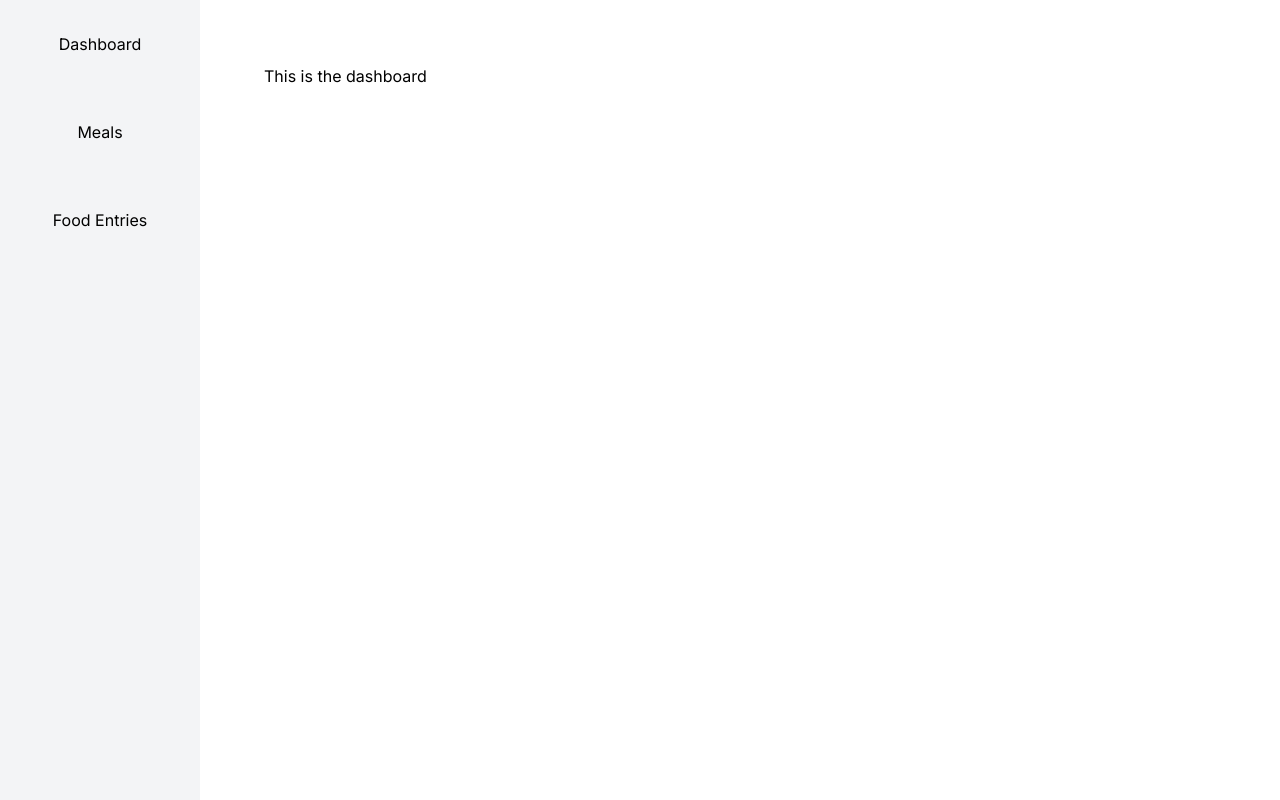
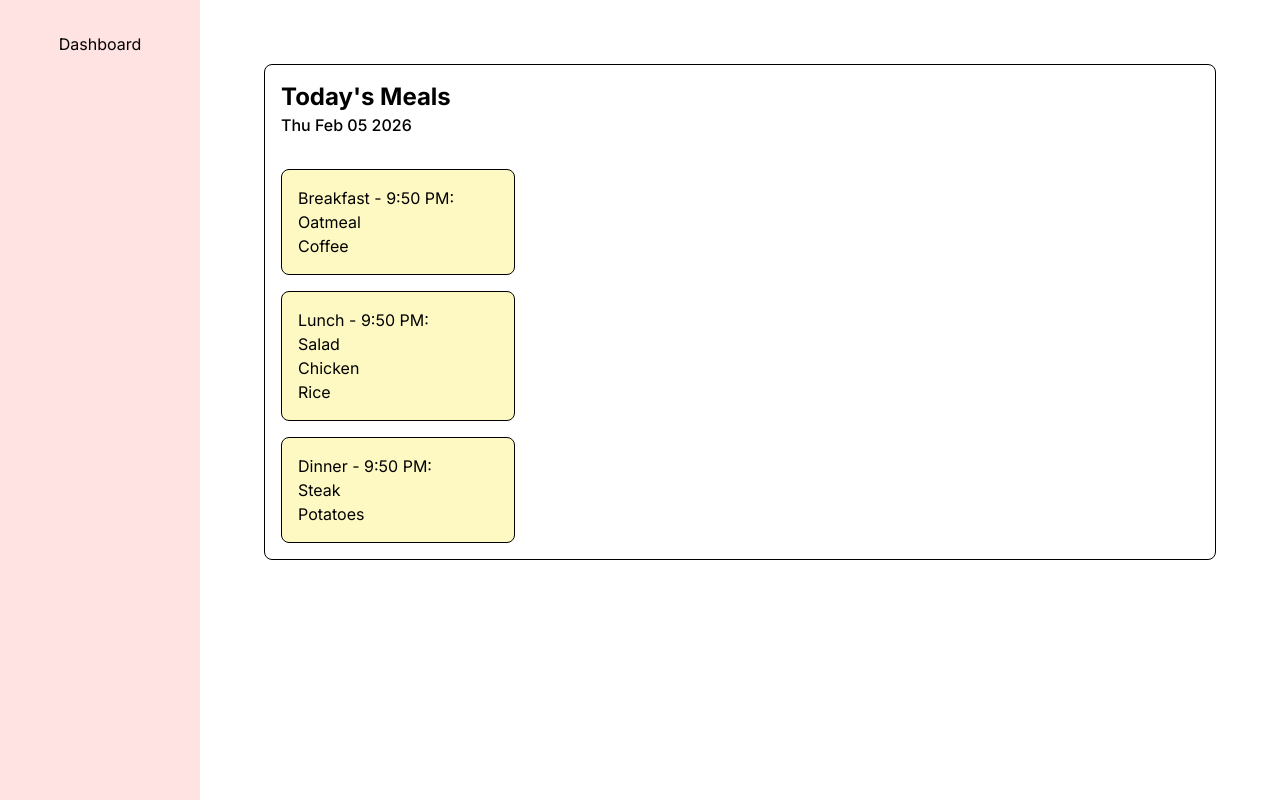
Before and after one commit to reed756/food-diary, a Next.js app: page /dashboard in a window 1280 px wide. Built offline with nearby package versions, Linux system fonts and the light colour scheme.

Commit message:
add meal cards and update dashboard ui

```diff
--- a/src/app/dashboard/(overview)/page.tsx
+++ b/src/app/dashboard/(overview)/page.tsx
@@ -1,3 +1,79 @@
+import { MEALTYPE, TodaysMeals } from '@/app/lib/definitions';
+import MealCard from '@/app/ui/dashboard/meal-card';
+
 export default function Page() {
-  return <h1>This is the dashboard</h1>;
+  const todaysMeals: TodaysMeals = {
+    day_id: 0,
+    date: new Date(),
+    meals: [
+      {
+        id: 0,
+        type: MEALTYPE.BREAKFAST,
+        time: new Date(),
+        foods: [
+          {
+            id: 0,
+            name: 'Oatmeal'
+          },
+          {
+            id: 1,
+            name: 'Coffee'
+          }
+        ]
+      },
+      {
+        id: 1,
+        type: MEALTYPE.LUNCH,
+        time: new Date(),
+        foods: [
+          {
+            id: 0,
+            name: 'Salad'
+          },
+          {
+            id: 1,
+            name: 'Chicken'
+          },
+          {
+            id: 2,
+            name: 'Rice'
+          }
+        ]
+      },
+      {
+        id: 2,
+        type: MEALTYPE.DINNER,
+        time: new Date(),
+        foods: [
+          {
+            id: 0,
+            name: 'Steak'
+          },
+          {
+            id: 1,
+            name: 'Potatoes'
+          }
+        ]
+      }
+    ]
+  };
+
+  return (
+    <div className="border-black border p-4 rounded-lg bg-grey-100">
+      <h1 className="text-2xl font-bold">Today&apos;s Meals</h1>
+      <h2 className="font-medium">{todaysMeals.date.toDateString()}</h2>
+      <div className="mt-8 flex flex-col gap-4">
+        {todaysMeals.meals.map((meal) => {
+          return (
+            <div
+              key={meal.id}
+              className="flex gap-2"
+            >
+              <MealCard {...meal}></MealCard>
+            </div>
+          );
+        })}
+      </div>
+    </div>
+  );
 }
--- a/src/app/dashboard/food-entries/page.tsx
+++ /dev/null
@@ -1,3 +0,0 @@
-export default function Page() {
-  return <h1>This is the food entries page!</h1>;
-}
--- a/src/app/dashboard/meals/page.tsx
+++ /dev/null
@@ -1,72 +0,0 @@
-import { MEALTYPE } from '@/app/lib/definitions';
-
-export default function Page() {
-  const meals = [
-    {
-      id: 0,
-      day_id: 0,
-      type: MEALTYPE.BREAKFAST,
-      createdAt: new Date(),
-      updatedAt: new Date(),
-      foods: [
-        {
-          id: 0,
-          meal_id: 0,
-          name: 'Oatmeal',
-          createdAt: new Date(),
-          updatedAt: new Date()
-        }
-      ]
-    },
-    {
-      id: 1,
-      day_id: 0,
-      type: MEALTYPE.LUNCH,
-      createdAt: new Date(),
-      updatedAt: new Date(),
-      foods: [
-        {
-          id: 1,
-          meal_id: 1,
-          name: 'Salad',
-          createdAt: new Date(),
-          updatedAt: new Date()
-        }
-      ]
-    },
-    {
-      id: 2,
-      day_id: 0,
-      type: MEALTYPE.DINNER,
-      createdAt: new Date(),
-      updatedAt: new Date(),
-      foods: [
-        {
-          id: 2,
-          meal_id: 2,
-          name: 'Steak',
-          createdAt: new Date(),
-          updatedAt: new Date()
-        }
-      ]
-    }
-  ];
-
-  return (
-    <div>
-      <h1>Meals</h1>
-      {meals.map((meal) => {
-        return (
-          <div key={meal.id}>
-            <h2>{meal.type}</h2>
-            <ul>
-              {meal.foods.map((food) => {
-                return <li key={food.id}>{food.name}</li>;
-              })}
-            </ul>
-          </div>
-        );
-      })}
-    </div>
-  );
-}
--- /dev/null
+++ b/src/app/lib/utils.ts
@@ -0,0 +1,12 @@
+export function capitaliseFirstLetter(str: string) {
+  return str.charAt(0).toUpperCase() + str.slice(1);
+}
+
+export function formatTime(date: Date) {
+  const hours = date.getHours();
+  const minutes = date.getMinutes();
+  const ampm = hours >= 12 ? 'PM' : 'AM';
+  const formattedHours = hours % 12 || 12; // Convert to 12-hour format
+  const formattedMinutes = minutes < 10 ? `0${minutes}` : minutes; // Add leading zero if needed
+  return `${formattedHours}:${formattedMinutes} ${ampm}`;
+}
--- /dev/null
+++ b/src/app/ui/dashboard/meal-card.tsx
@@ -0,0 +1,22 @@
+import { Meal } from '@/app/lib/definitions';
+import { capitaliseFirstLetter, formatTime } from '@/app/lib/utils';
+
+export default function MealCard({ id, type, time, foods }: Meal) {
+  return (
+    <div
+      key={id}
+      className="flex gap-2"
+    >
+      <div className="border-black border p-4 rounded-lg bg-yellow-100 w-full">
+        <h2 className="w-50">
+          {capitaliseFirstLetter(type)} - {formatTime(time)}:
+        </h2>
+        <ul>
+          {foods.map((food) => {
+            return <li key={food.id}>{food.name}</li>;
+          })}
+        </ul>
+      </div>
+    </div>
+  );
+}
--- a/src/app/ui/dashboard/sidenav.tsx
+++ b/src/app/ui/dashboard/sidenav.tsx
@@ -2,25 +2,13 @@ import Link from 'next/link';
 
 export default function Sidenav() {
   return (
-    <div className="m-0 p-0 w-50 bg-gray-100 fixed h-full overflow-auto max-md:w-full max-md:h-auto max-md:relative">
+    <div className="m-0 p-0 w-50 bg-red-100 fixed h-full overflow-auto max-md:w-full max-md:h-auto max-md:relative">
       <Link
         className="block text-center text-black p-8 decoration-0 active:bg-green-500 active:text-white hover:not-active:bg-gray-600 hover:not-active:text-white max-md:float-left max-sm:text-center max-sm:float-none"
         href="/dashboard"
       >
         Dashboard
       </Link>
-      <Link
-        className="block text-center text-black p-8 decoration-0 active:bg-green-500 active:text-white hover:not-active:bg-gray-600 hover:not-active:text-white max-md:float-left max-sm:text-center max-sm:float-none"
-        href="/dashboard/meals"
-      >
-        Meals
-      </Link>
-      <Link
-        className="block text-center text-black p-8 decoration-0 active:bg-green-500 active:text-white hover:not-active:bg-gray-600 hover:not-active:text-white max-md:float-left max-sm:text-center max-sm:float-none"
-        href="/dashboard/food-entries"
-      >
-        Food Entries
-      </Link>
     </div>
   );
 }
--- a/src/app/ui/meals/create-meal-form.tsx
+++ /dev/null
@@ -1,3 +0,0 @@
-export function CreateMealForm() {
-  return <form action=""></form>;
-}
```
Also changed, not shown: src/app/lib/definitions.ts (+18 -0 lines).
